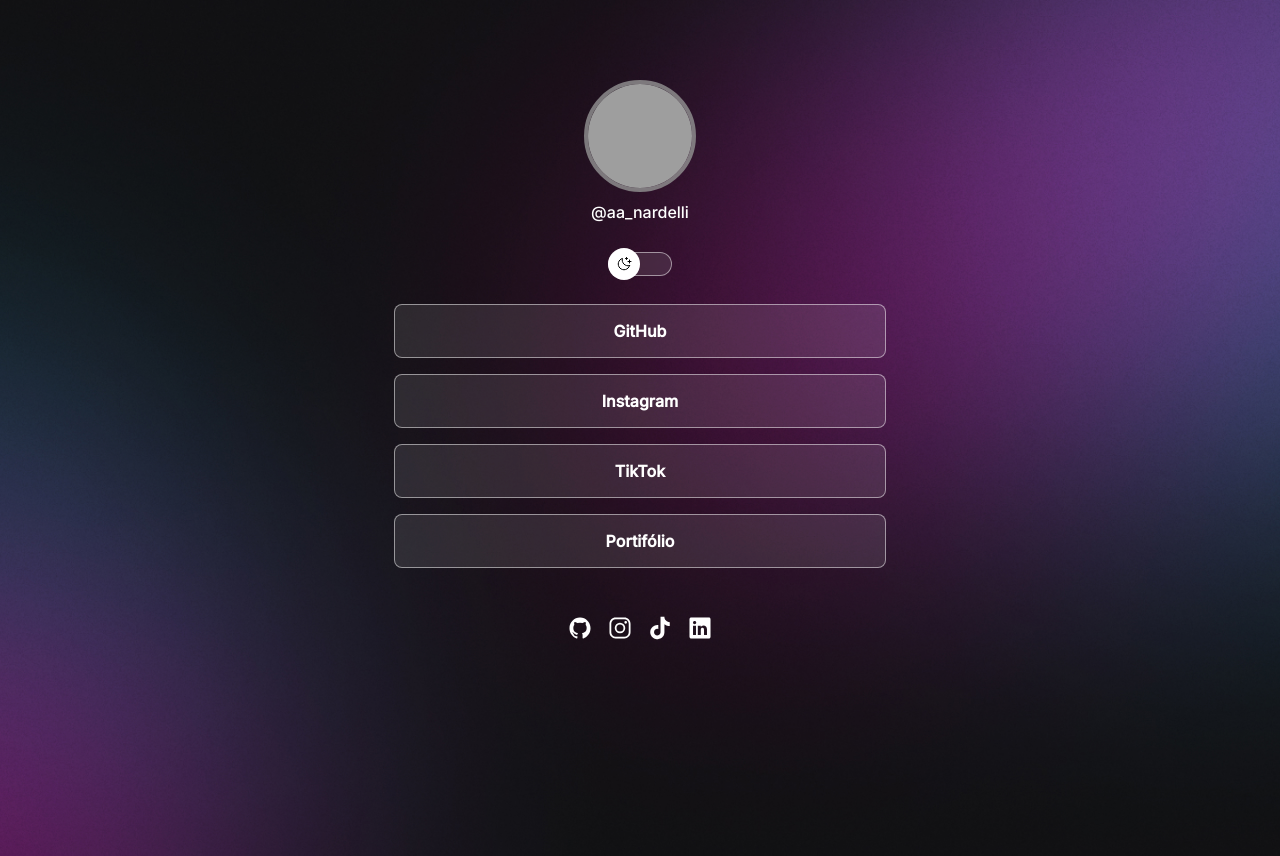
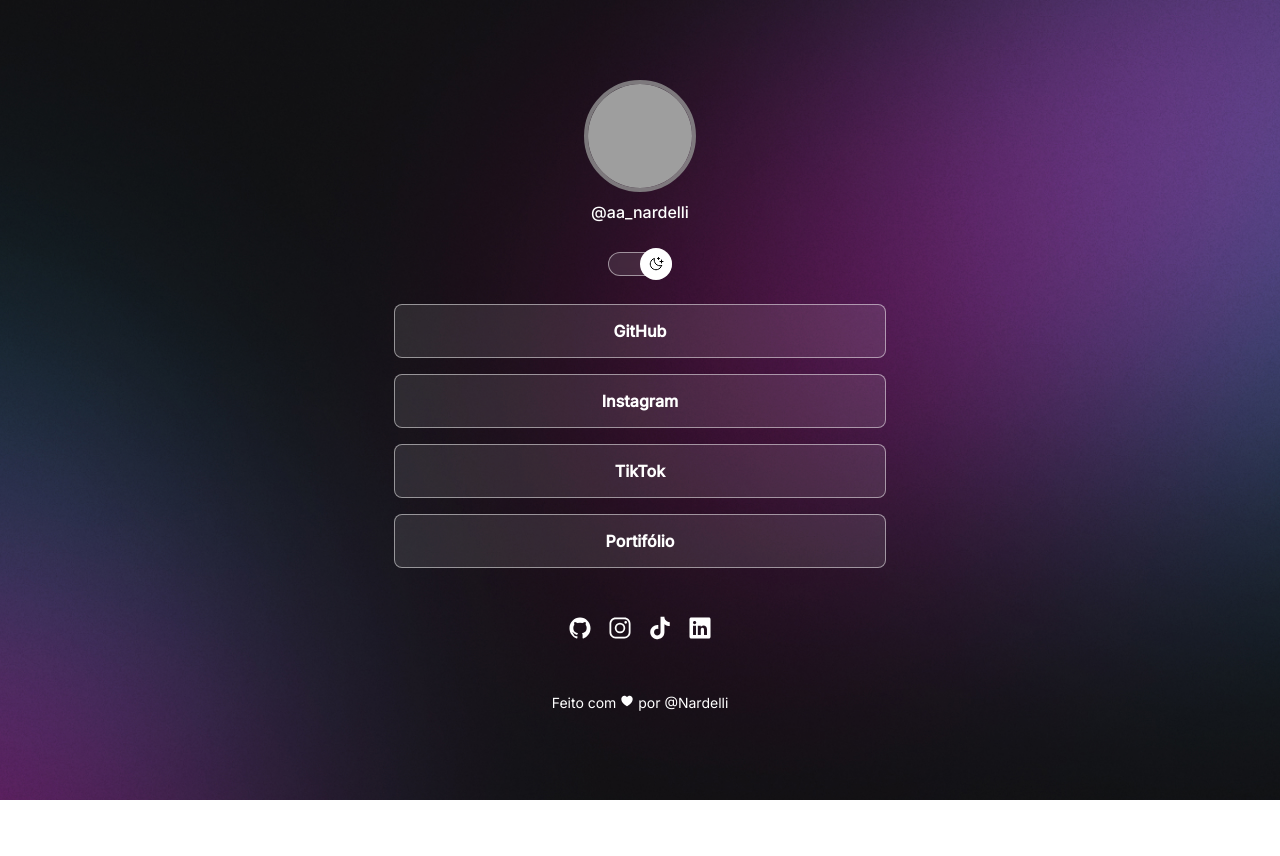
Before and after one commit to N4rdelli/dev-links-react-N4rdelli, a React (Create React App) app: page / in a window 1280 px wide. After the commit the page ends 800 px from the top, so only its background shows below. Built offline with nearby package versions, Linux system fonts and the light colour scheme; grey boxes are pictures that could not be loaded.

Commit message:
Acabou graças a deus não aguentava mais.

```diff
--- a/package.json
+++ b/package.json
@@ -9,6 +9,7 @@
     "react": "^18.2.0",
     "react-dom": "^18.2.0",
     "react-scripts": "5.0.1",
+    "react-spring": "^9.7.2",
     "web-vitals": "^2.1.4"
   },
   "scripts": {
--- /dev/null
+++ b/src/components/footer/footer.jsx
@@ -0,0 +1,11 @@
+import "./footer.module.css"
+
+const Footer = ({children, link}) =>{
+    return (
+        <footer>
+            <p>Feito com <ion-icon name="heart"/> por <a href={link}>{children}</a></p>
+        </footer>
+    )
+}
+
+export default Footer;
--- /dev/null
+++ b/src/components/footer/footer.module.css
@@ -0,0 +1,9 @@
+footer{
+    text-align: center;
+    font-size: 14px;
+    padding: 24px;
+}
+
+footer a{
+    text-decoration: none;
+}
--- a/src/components/socialLinks/socialLinks.module.css
+++ b/src/components/socialLinks/socialLinks.module.css
@@ -1,4 +1,4 @@
-a{
+#socialLinks a{
     display: flex;
     align-items: center;
     justify-content: center;
--- a/src/components/switch/switch.jsx
+++ b/src/components/switch/switch.jsx
@@ -1,9 +1,15 @@
-import styles from "./switch.module.css"
+import { useSpring, animated } from "react-spring";
+import styles from "./switch.module.css";
 
-const Switch = () => {
+
+const Switch = ({mode, infoButton}) => {
+    const animation = useSpring({
+        left: infoButton ? "0%" : "50%",
+    });
+
     return(
-        <div id={styles.switch}>
-            <button></button>
+        <div id={styles.switch} onClick={mode}>
+            <animated.button style={animation}></animated.button>
             <span></span>
         </div>
     )
--- a/src/pages/App.css
+++ b/src/pages/App.css
@@ -30,13 +30,13 @@
 }
 
 /* Modificações gerais, se aplicam ao body inteiro. */
-body *{
+#App *{
     font-family: "Inter", sans-serif;
     color: var(--text-color);
     text-decoration: none;
 }
 
-body{
+#App {
     background: var(--bg-url) no-repeat top center / cover;
     height: 100vh;
 }
@@ -45,8 +45,9 @@
 #container{
     width: 100%;
     max-width: 588px;
-    margin: 56px auto 0px;
+    margin: 0px auto 0px;
     padding: 0px 24px;
+    padding-top: 56px;
 }
 
 /* Links */
@@ -66,3 +67,13 @@
     gap: 16px;
     font-size: 24px;
 }
+
+/* Media Queries */
+@media(max-width: 700px){
+    :root{
+        --br-url: url(../img/bg-mobile.jpg);
+    }
+    .light{
+        --br-url: url(../img/bg-mobile-light.jpg);
+    }
+}
--- a/src/pages/App.jsx
+++ b/src/pages/App.jsx
@@ -3,6 +3,7 @@
 import Profile from "../components/profile/profile";
 import Links from "../components/links/links";
 import SocialLinks from "../components/socialLinks/socialLinks";
+import Footer from "../components/footer/footer";
 
 import "./App.css";
 
@@ -10,15 +11,23 @@
 import imgLightMode from "../img/avatar2.jpg"
 
 const App = () => {
+    const [isLightMode,setIsLightMode] = useState(false)
 
-    const [isLightMode,setIsLightMode] = useState(true)
+    //Troca o tema a partir do Switch
+    const toggleMode = () => {
+        setIsLightMode((prevMode) => !prevMode)  //Se começou com true passa a ser false, e vice-versa
+    }
+
+    //Configura a imagem de acordo com os temas claro e escuro, respectivamente.
     const imgSrc = isLightMode ? imgLightMode : imgDarkMode
     const imgAlt = isLightMode ? "Imagem no Modo Claro" : "Imagem no Modo Escuro";
 
+    //Construção do site
     return(
+        <div id="App" className={isLightMode ? "light" : ""}>
             <div id="container">
                 <Profile imgSrc={imgSrc} imgAlt={imgAlt} >@aa_nardelli</Profile>
-            <Switch></Switch>
+                <Switch mode={toggleMode} infoButton={isLightMode} />
                 <div id="links">
                     <ul>
                         <Links link={"https://github.com"}>GitHub</Links>
@@ -33,8 +42,11 @@
                     <SocialLinks href={"#"} icon={"logo-tiktok"}></SocialLinks>
                     <SocialLinks href={"#"} icon={"logo-linkedin"}></SocialLinks>
                 </div>
+                <Footer link={"#"}>@Nardelli</Footer>
+            </div>
         </div>
         )
     }
 
+
 export default App
```
Also changed, not shown: 1 other file (tests, documents, lock files or other folders). Lines whose indentation alone changed are shown as unchanged.
